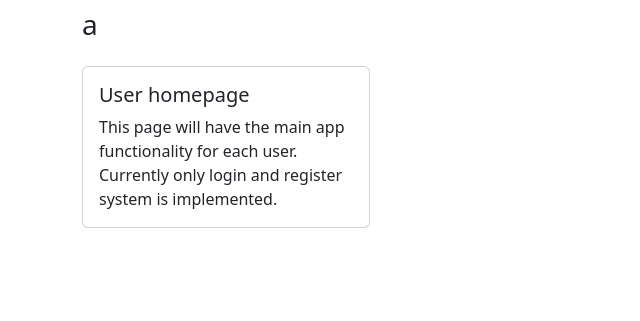
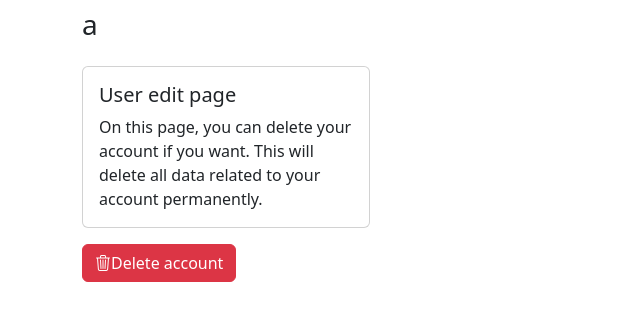
Before and after one commit to Capscience/project-manager, a Flask app: template src/templates/user.html in a window 1280 px wide. Shown: the part 56-377 px from the top of the page, without its empty margins (0-640 px from the left). Run offline with Flask 2, Linux system fonts and the light colour scheme; the template is opened without the code that fills it, so the values that code supplies are empty; the visitor is signed in with stand-in values (Sample User, id 1).

Commit message:
Added user deletion.

```diff
--- a/src/templates/user.html
+++ b/src/templates/user.html
@@ -2,11 +2,31 @@
 {% set title = g.user[1] %}
 {% block content %}
 
-<div class="card" style="width: 18rem;">
+<div class="card mb-3" style="width: 18rem;">
     <div class="card-body">
-        <h5 class="card-title">User homepage</h5>
-        <p class="card-text">This page will have the main app functionality for each user. Currently only login and register system is implemented.</p>
+        <h5 class="card-title">User edit page</h5>
+        <p class="card-text">On this page, you can delete your account if you want. This will delete all data related to your account permanently.</p>
     </div>
 </div>
-
+<form method="post">
+    <button class="btn btn-danger" type="button" data-bs-toggle="modal" data-bs-target="#deleteModal"><i class="bi bi-trash3"></i>Delete account</button>
+    <div class="modal fade" id="deleteModal" tabindex="-1" aria-labelledby="deleteModalLabel" aria-hidden="true">
+        <div class="modal-dialog">
+            <div class="modal-content">
+                <div class="modal-header">
+                    <h5 class="modal-title" id="deleteModalLabel">Delete account?</h5>
+                    <button type="button" class="btn-close" data-bs-dismiss="modal" aria-label="Close"></button>
+                </div>
+                <div class="modal-body">
+                    This will delete <b>all data</b> related to user (companies, projects, entries, login data). You will no longer be able to use this account. Are you sure you want to delete this account?
+                </div>
+                <div class="modal-footer">
+                    <button type="button" class="btn btn-primary" data-bs-dismiss="modal">Cancel</button>
+                    <button class="btn btn-danger" type="submit" name="action" value="delete">Delete</button>
+                </div>
+            </div>
+        </div>
+    </div>
+    <input type="hidden" name="csrf_token" value="{{ csrf_token() }}">
+</form>
 {% endblock %}
```
Also changed, not shown: src/user.py (+19 -3 lines).
